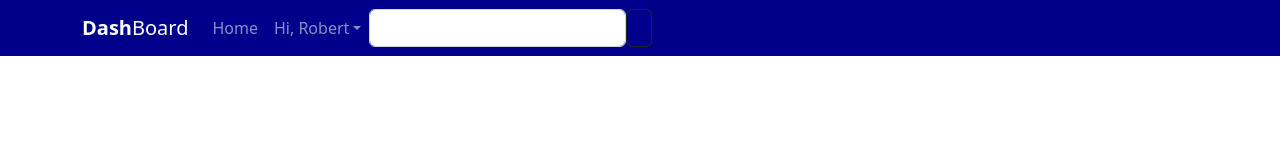
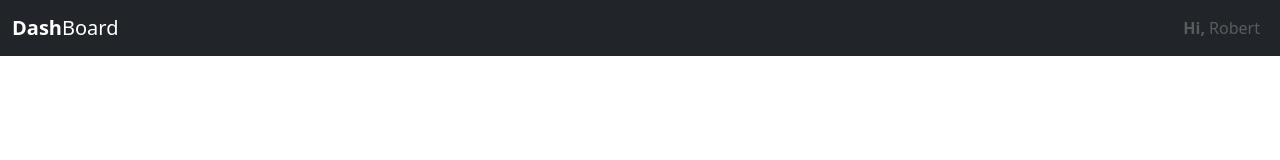
Before and after one commit to Martyyyyyyyy/My-projects, a website with bundled scripts: page Uni-Project/src/index.html in a window 1280 px wide. Built offline with nearby package versions, Linux system fonts and the light colour scheme; files whose address does not match are found by name.

Commit message:
working on bootstrap

```diff
--- a/Uni-Project/gulp/version.json
+++ b/Uni-Project/gulp/version.json
@@ -1,3 +1,3 @@
 {
-    "main": "20221019131109"
+    "main": "20221019220349"
 }
--- a/Uni-Project/src/index.html
+++ b/Uni-Project/src/index.html
@@ -10,33 +10,22 @@
   </head>
   <body>
     <header id="header" class="fixed-top">
-      <nav class="navbar navbar-expand-lg navbar-dark" style="background-color:darkblue;">
-        <div class="container">
-          <a href="#" class="navbar-brand"><strong>Dash</strong>Board</a>
-          <button class="navbar-toggler" type="button" data-toggle="collapse" data-target="#navContent"
-           aria-controls="navContent" aria-expanded="false" aria-label="Toggle navigation">
+      <nav class="navbar navbar-expand-lg navbar-dark bg-dark">
+        <div class="container-fluid">
+          <a class="navbar-brand" href="#"><strong>Dash</strong>Board</a>
+          <button class="navbar-toggler" type="button" data-bs-toggle="collapse" data-bs-target="#navbarSupportedContent" aria-controls="navbarSupportedContent" aria-expanded="false" aria-label="Toggle navigation">
             <span class="navbar-toggler-icon"></span>
           </button>
-          <div class="collapse navbar-collapse" id="navContent">
-            <ul class="navbar-nav mr-auto mb-3 mb-lg-0">
+          <div class="collapse navbar-collapse" id="navbarSupportedContent">
+            <ul class="navbar-nav ms-auto mb-2 mb-lg-0">
               <li class="nav-item">
-                <a href="#" class="nav-link">Home</a>
-              </li>
-              <li class="nav-item dropdown">
-                <a href="#" class="nav-link dropdown-toggle" id="navDrop" role="button" data-toggle="dropdown" aria-expanded="false"
-                >Hi, Robert</a>
-                <ul class="dropdown-menu" aria-labelledby="navDrop">
-                  <li><a href="" class="dropdown-item">Drop1</a></li>
-                  <li><a href="" class="dropdown-item">Drop2</a></li>
-                  <li><a href="" class="dropdown-item">Drop3</a></li>
-                </ul>
+                <a class="nav-link disabled"><strong>Hi,</strong> Robert</a>
               </li>
             </ul>
-            <form action="" class="d-flex">
-              <input type="search" class="form-control mr-2">
-              <button type="submit" class="btn btn-outline-dark"></button>
-            </form>
           </div>
+        </div>
+        <div class="search-box">
+
         </div>
       </nav>
     </header>
--- a/Uni-Project/src/scss/style.scss
+++ /dev/null
@@ -1,4 +0,0 @@
-.navbar-expand-lg .navbar-nav .nav-link {
-  padding-right: var(--bs-navbar-nav-link-padding-x);
-  padding-left: var(--bs-navbar-nav-link-padding-x);
-}
```
Also changed, not shown: Uni-Project/dist/css/style.css (deleted), Uni-Project/dist/css/style.min.css (deleted), Uni-Project/dist/image/avatar.png (added), Uni-Project/dist/index.html, Uni-Project/src/image/avatar.png (added).
